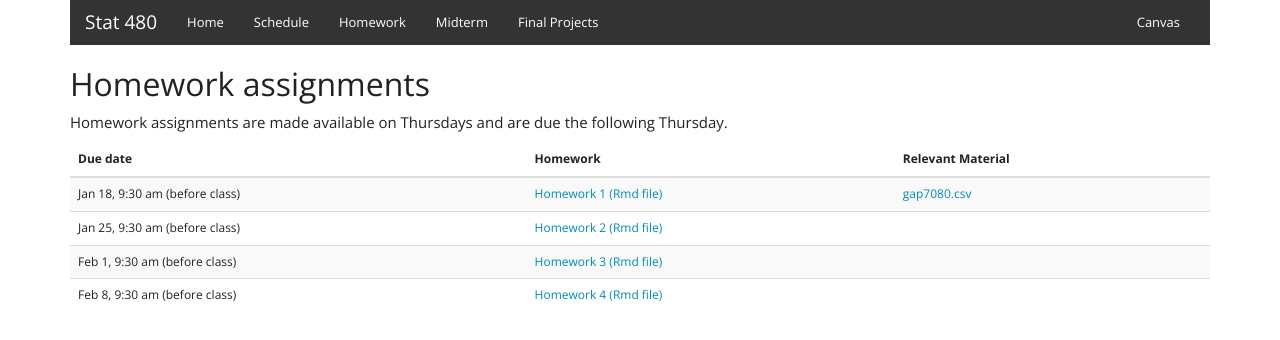
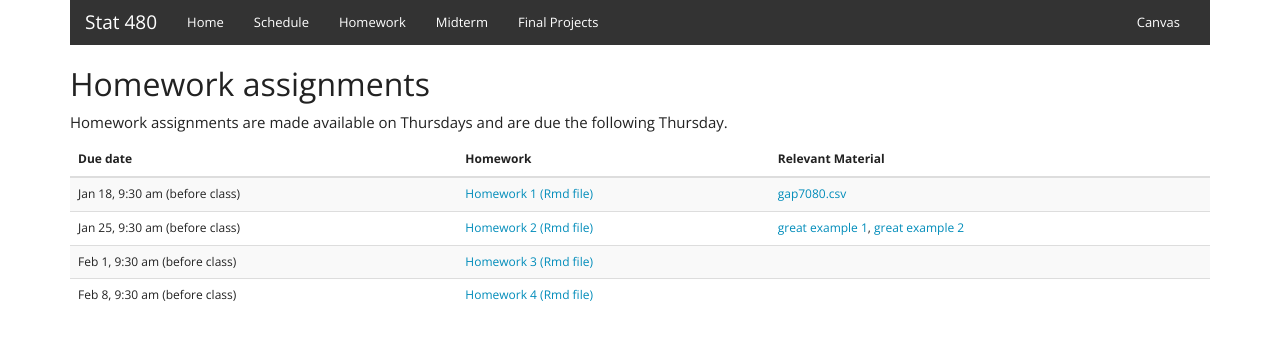
Before and after one commit to Stat480-at-ISU/Stat480-at-ISU.github.io-2019, a Jekyll site: the page built from homework.html, in a window 1280 px wide. Shown: the top 340 px of the page. Built offline with Jekyll 4.4.1, drawn with Linux system fonts in a browser that asks for light colours.

Commit message:
link to great examples

```diff
--- a/homework.html
+++ b/homework.html
@@ -29,8 +29,9 @@ Homework assignments are made available on Thursdays and are due the following T
           </tr>
           <tr>
         <td>Jan 25, 9:30 am (before class)</td>
-        <td><a href="homework/homework02.html">Homework 2</a> <a href="homework/homework02.Rmd">(Rmd file)</a></td>
+        <td><a href="homework/homework02.html">Homework 2</a> <a href="homework/homework02.Rmd">(Rmd file) </a></td>
         <td>
+          <a href="homework/great_examples/hwk2/example-1.html">great example 1</a>, <a href="homework/great_examples/hwk2/example-2.html">great example 2</a>
           </td>
 </tr>
 <tr>
```
